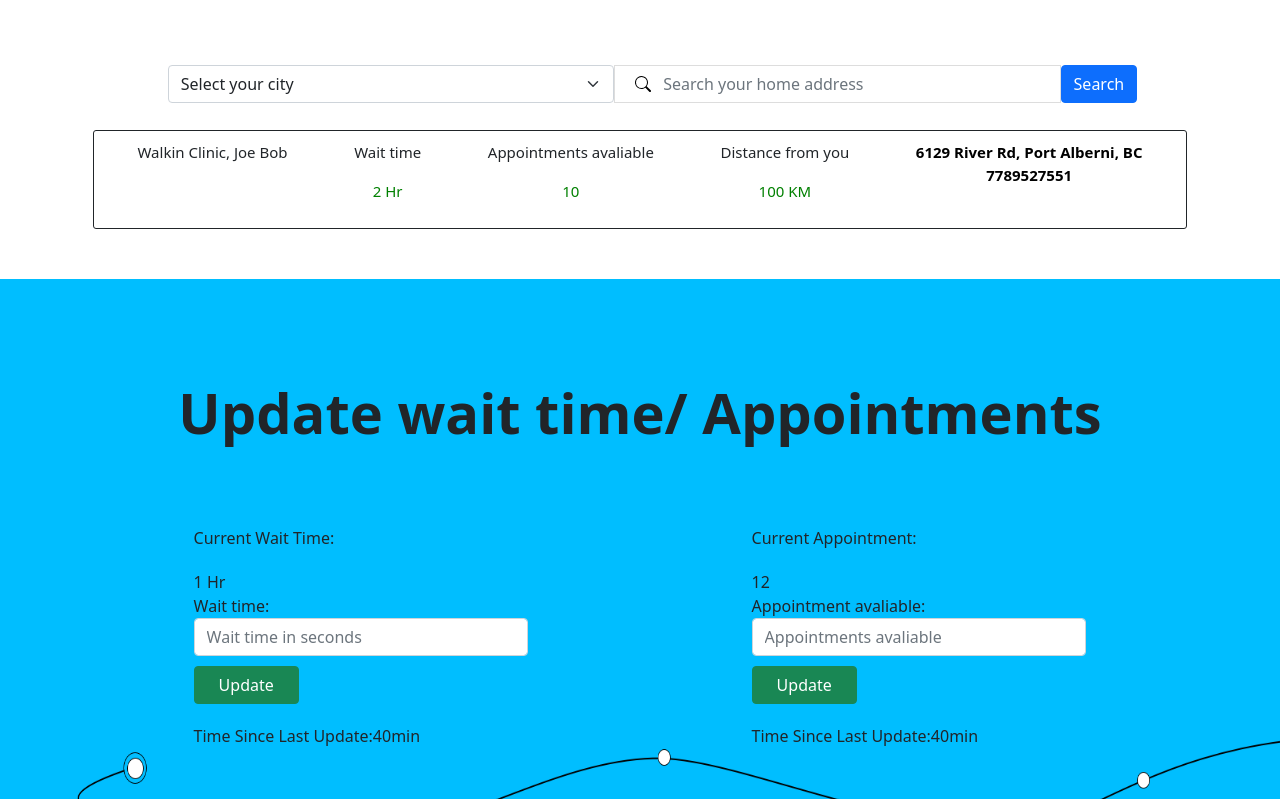
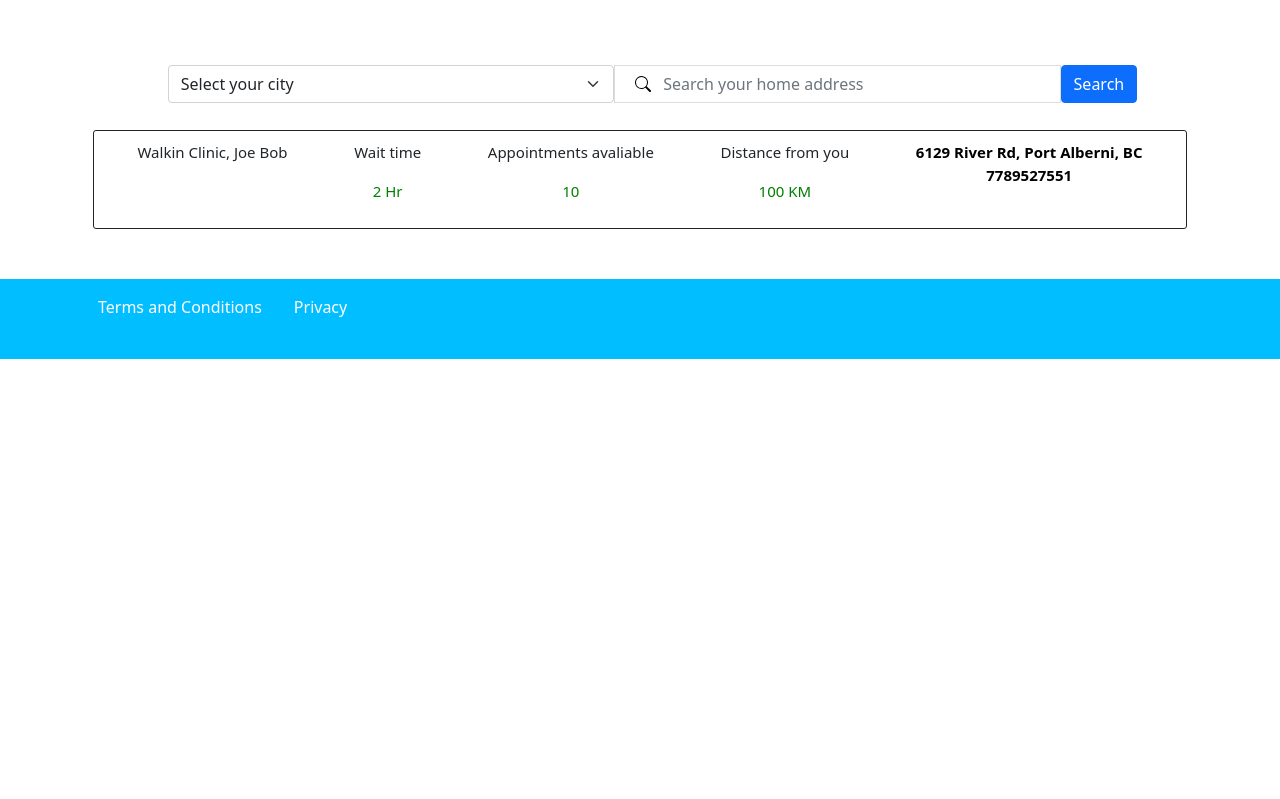
Before and after one commit to RichardBanh/medtrain, a React (Create React App) app: page / in a window 1280 px wide. Shown: the part 620-1419 px from the top of the page. After the commit the page ends 979 px from the top, so only its background shows below. Built offline with nearby package versions, Linux system fonts and the light colour scheme; no server answers; what aws-amplify would draw is missing.

Commit message:
working on layout

```diff
--- a/src/App.js
+++ b/src/App.js
@@ -9,6 +9,8 @@ import Main_page from './Pages/Main_page';
 import Landing_page from './Pages/Landing_page';
 import Clinic_section from './Pages/Clinic_section';
 
+import Privacy from './Pages/Privacy';
+import Terms from './Pages/Terms';
 const App = () => {
 	return (
 		<div className='App'>
@@ -19,6 +21,8 @@ const App = () => {
 						<Route path='signin' element={<Sign_in />} />
 						<Route path='signup' element={<Sign_up />} />
 						<Route path='search' element={<Clinic_section />} />
+						<Route path='privacy' element={<Privacy />} />
+						<Route path='terms' element={<Terms />} />
 					</Route>
 				</Routes>
 			</BrowserRouter>
--- a/src/Pages/Footer.jsx
+++ b/src/Pages/Footer.jsx
@@ -1,17 +1,22 @@
 import steth from '../Asset/Stethascope.png';
-
+import { Link } from 'react-router-dom';
+import { Container } from 'react-bootstrap';
 const Footer = () => {
 	return (
 		<div
-			className='px-4 pt-5 d-flex align-items-center justify-content-center'
 			style={{
-				backgroundImage: `url(${steth})`,
-				minHeight: '65vh',
-				backgroundSize: '1650px 704px',
-				backgroundRepeat: 'none',
+				minHeight: '10vh',
+				backgroundColor: '#00BEFF',
 			}}
 		>
-			FOOTER
+			<Container className='pt-2 d-flex align-items-start justify-content-start'>
+				<Link to='/terms' className='nav-link' style={{ color: 'white' }}>
+					Terms and Conditions
+				</Link>
+				<Link to='/privacy' className='nav-link' style={{ color: 'white' }}>
+					Privacy
+				</Link>
+			</Container>
 		</div>
 	);
 };
--- a/src/Pages/Landing_page.jsx
+++ b/src/Pages/Landing_page.jsx
@@ -4,13 +4,13 @@ import Clinic_section from './Clinic_section';
 import Footer from './Footer';
 
 const Landing_page = () => {
-	const logged_in_bool = true;
+	const logged_in_bool = false;
 	return (
 		<>
 			<Hero_section />
 			<Clinic_section />
 			{logged_in_bool ? <Clinic_data_entry /> : <></>}
-			{logged_in_bool ? <></> : <Footer />}
+
 		</>
 	);
 };
--- a/src/Pages/Main_page.jsx
+++ b/src/Pages/Main_page.jsx
@@ -2,12 +2,14 @@ import { BrowserRouter } from 'react-router-dom';
 import { Routes, Route, Link } from 'react-router-dom';
 import { Outlet } from 'react-router-dom';
 import Navibar from '../Components/Navibar';
-
+import Footer from './Footer';
 const Main_page = () => {
+	const logged_in_bool = false;
 	return (
 		<>
 			<Navibar />
 			<Outlet />
+			{logged_in_bool ? <></> : <Footer />}
 		</>
 	);
 };
--- /dev/null
+++ b/src/Pages/Privacy.jsx
@@ -0,0 +1,5 @@
+const Privacy = () => {
+	return <div>Privacy</div>;
+};
+
+export default Privacy;
--- /dev/null
+++ b/src/Pages/Terms.jsx
@@ -0,0 +1,5 @@
+const Terms = () => {
+	return <div>Terms</div>;
+};
+
+export default Terms;
```
